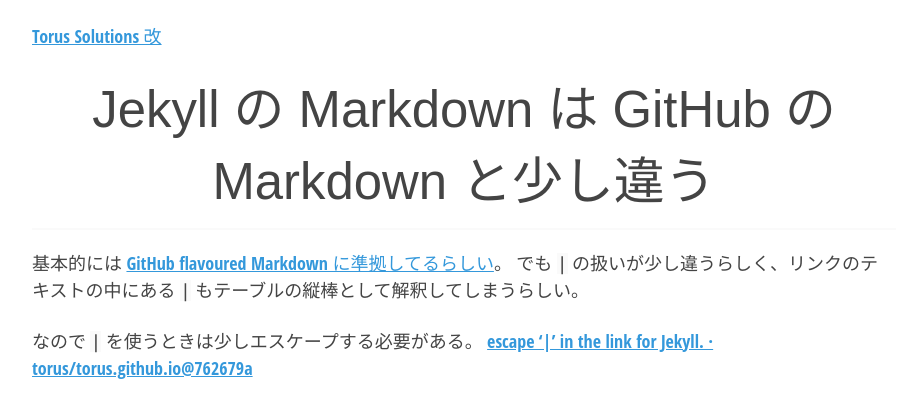
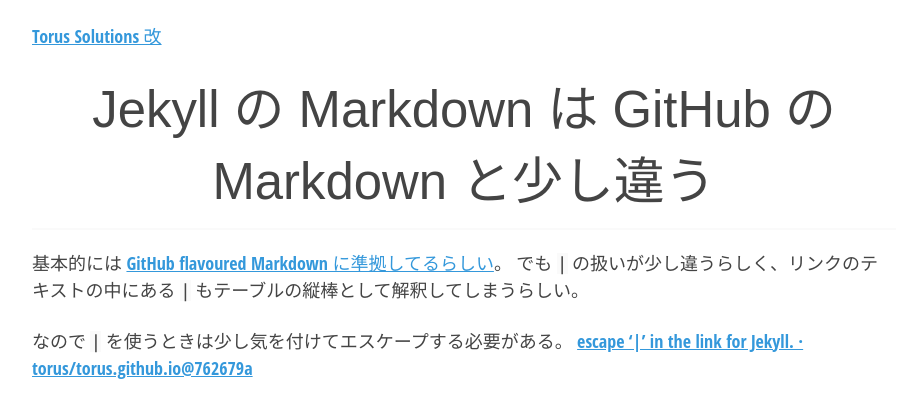
Before and after one commit to torus/torus.github.io, a Jekyll site: the page built from _posts/2022-05-05-jekyll-md.md, in a window 1280 px wide. Shown: the top 418 px of the page, without its empty margins (176-1084 px from the left). Built offline with Jekyll 4.4.1, drawn with Linux system fonts in a browser that asks for light colours.

Commit message:
Update 2022-05-05-jekyll-md.md

```diff
--- a/_posts/2022-05-05-jekyll-md.md
+++ b/_posts/2022-05-05-jekyll-md.md
@@ -5,5 +5,5 @@
 基本的には [GitHub flavoured Markdown に準拠してるらしい](https://jekyllrb.com/docs/configuration/markdown/)。
 でも `|` の扱いが少し違うらしく、リンクのテキストの中にある `|` もテーブルの縦棒として解釈してしまうらしい。
 
-なので `|` を使うときは少しエスケープする必要がある。
+なので `|` を使うときは少し気を付けてエスケープする必要がある。
 [escape '|' in the link for Jekyll. · torus/torus.github.io@762679a](https://github.com/torus/torus.github.io/commit/762679a7bb18a017e13f439dd2c4d225b5315bc9)
```
